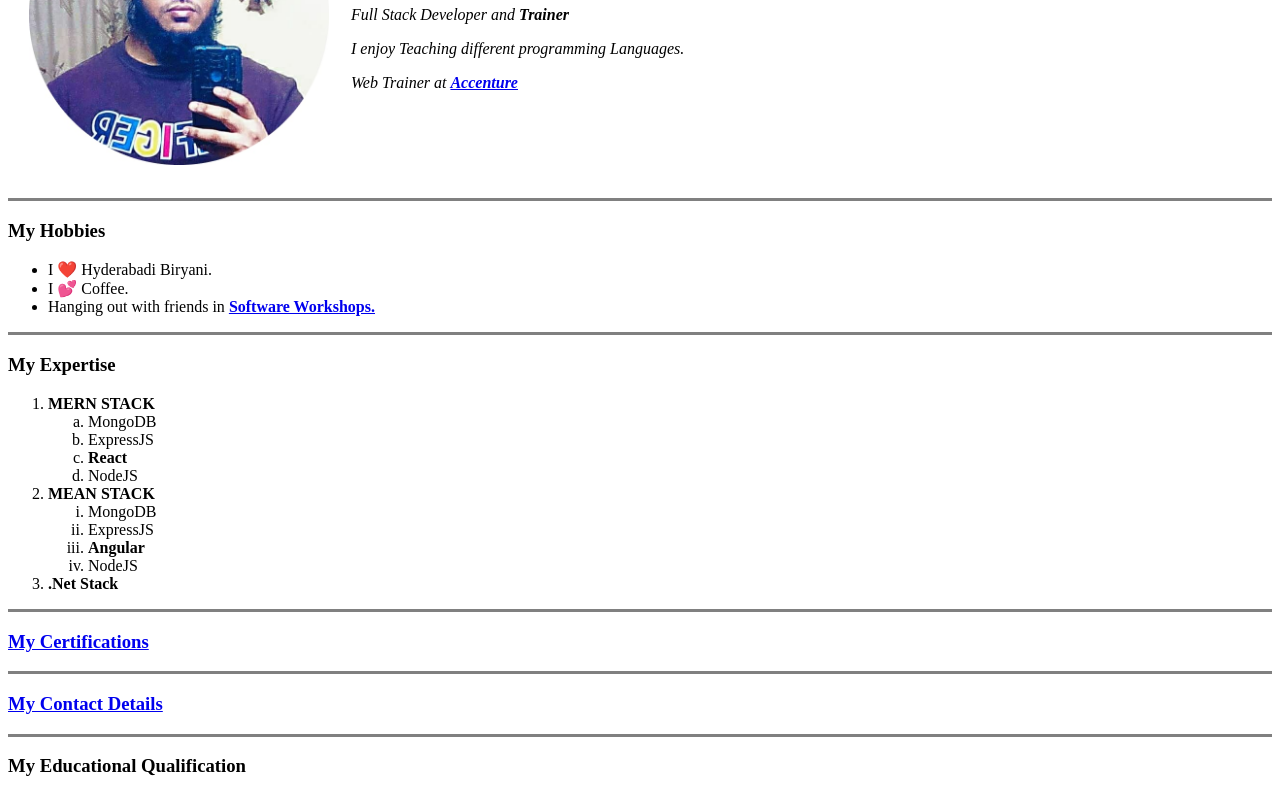
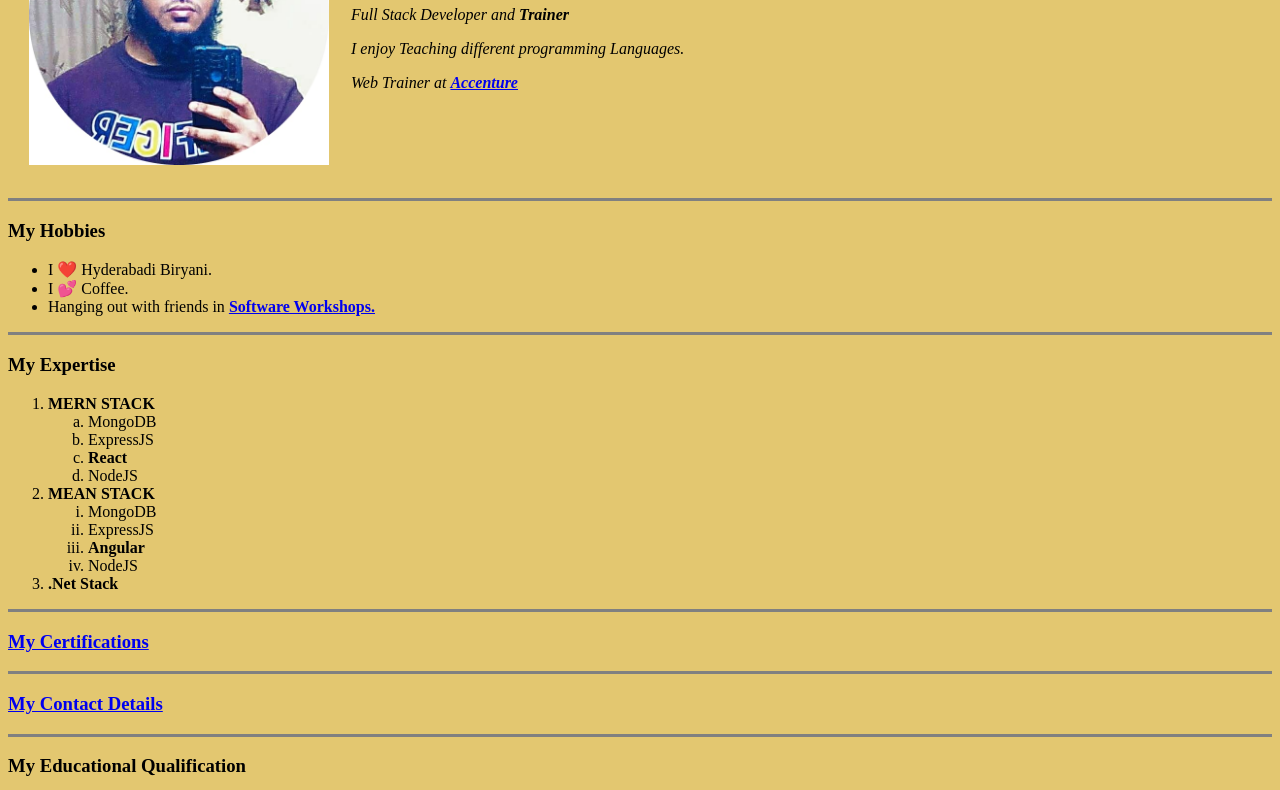
Before and after one commit to AbbasPlural1/abbas1.github.io, a plain HTML site: page index.html in a window 1280 px wide. Shown: the part 164-954 px from the top of the page. Drawn offline with Linux system fonts and the light colour scheme.

Commit message:
Update index.html

```diff
--- a/index.html
+++ b/index.html
@@ -6,7 +6,7 @@
     <meta name="viewport" content="width=device-width, initial-scale=1.0">
     <title>Abbas Khan Offical Site</title>
 </head>
-<body>
+<body bgcolor="#E3C770" >
     <!-- exmples of image, h1, paragraph, bold text, italic text, horizontal line and table to image-->
         <table cellspacing="20">
             <tr>
```
